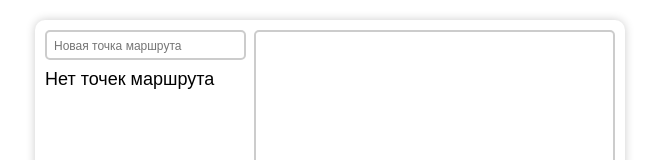
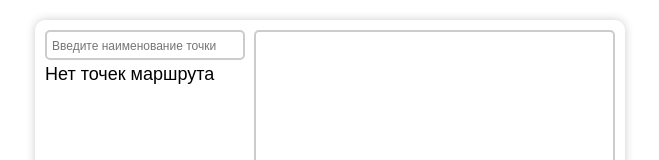
Before and after one commit to vladshkerin/editor_routes, a React (Create React App) app: page / in a window 1280 px wide. Shown: the top 160 px of the page, without its empty margins (310-969 px from the left). Built offline with nearby package versions, Linux system fonts and the light colour scheme.

Commit message:
Change text in placeholder for input

```diff
--- a/src/containers/App.css
+++ b/src/containers/App.css
@@ -21,17 +21,18 @@ body {
 }
 
 .form__input {
-    width: 97%;
+    width: 95%;
     height: 24px;
-    margin-bottom: 10px;
+    margin-bottom: 5px;
+    padding-left: 5px;
 
     border: 2px solid #cccccc;
     border-radius: 5px;
+
+    font-size: 14px;
 }
 
 .form__input::placeholder {
-    padding-left: 5px;
-
     font-size: 12px;
 }
 
@@ -40,7 +41,7 @@ body {
     justify-content: space-between;
 
     margin-bottom: 2px;
-    padding: 2px;
+    padding: 3px;
 
     cursor: pointer;
 }
--- a/src/containers/RouteContainer.js
+++ b/src/containers/RouteContainer.js
@@ -52,7 +52,7 @@ class RouteContainer extends Component {
                  onKeyDown={this.onKeyDownHandler}
                  type="text"
                  name="form__input"
-                 placeholder="Новая точка маршрута"
+                 placeholder="Введите наименование точки"
                  value={text}/>
           {this.renderPoints()}
         </form>
```
